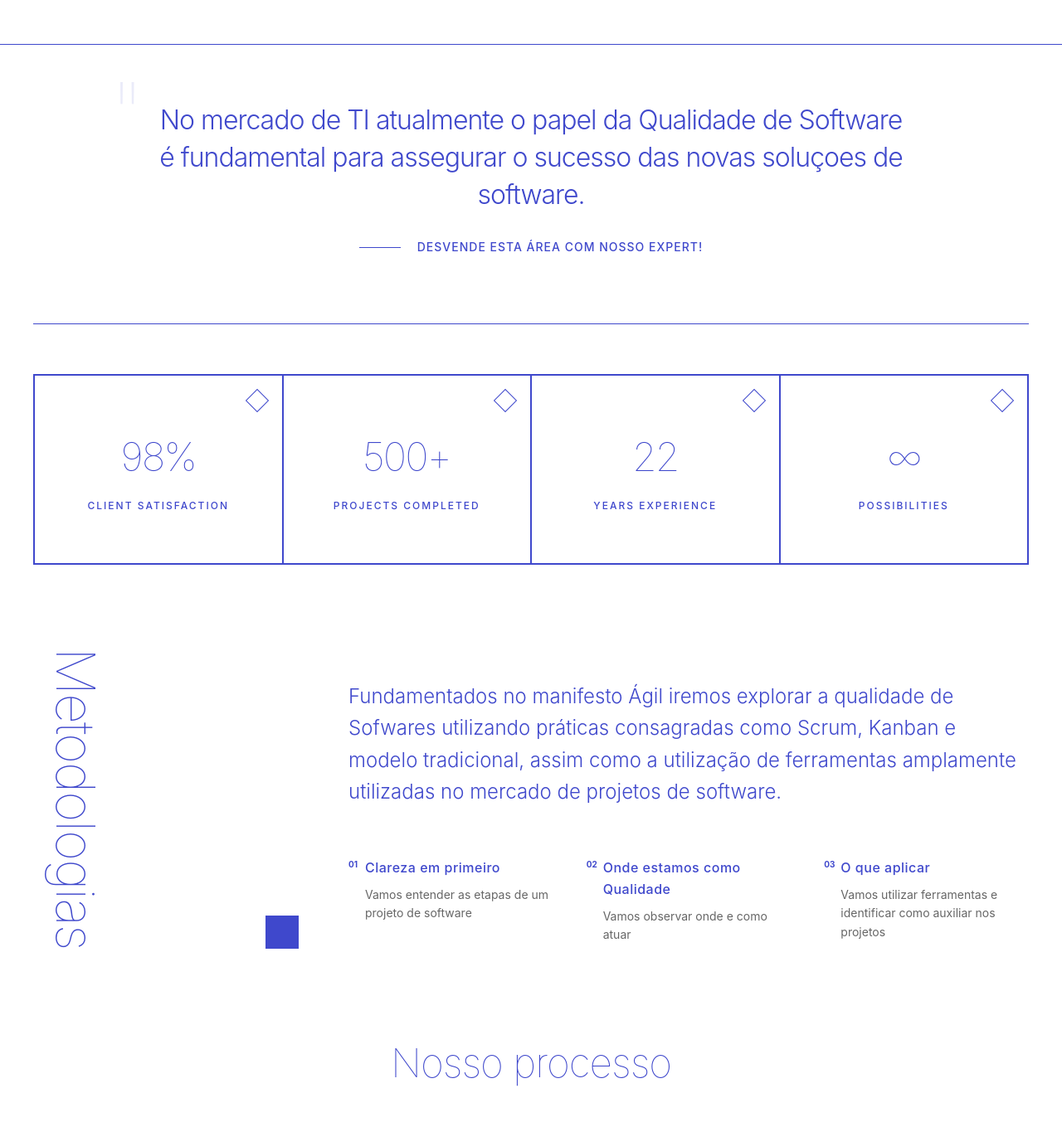
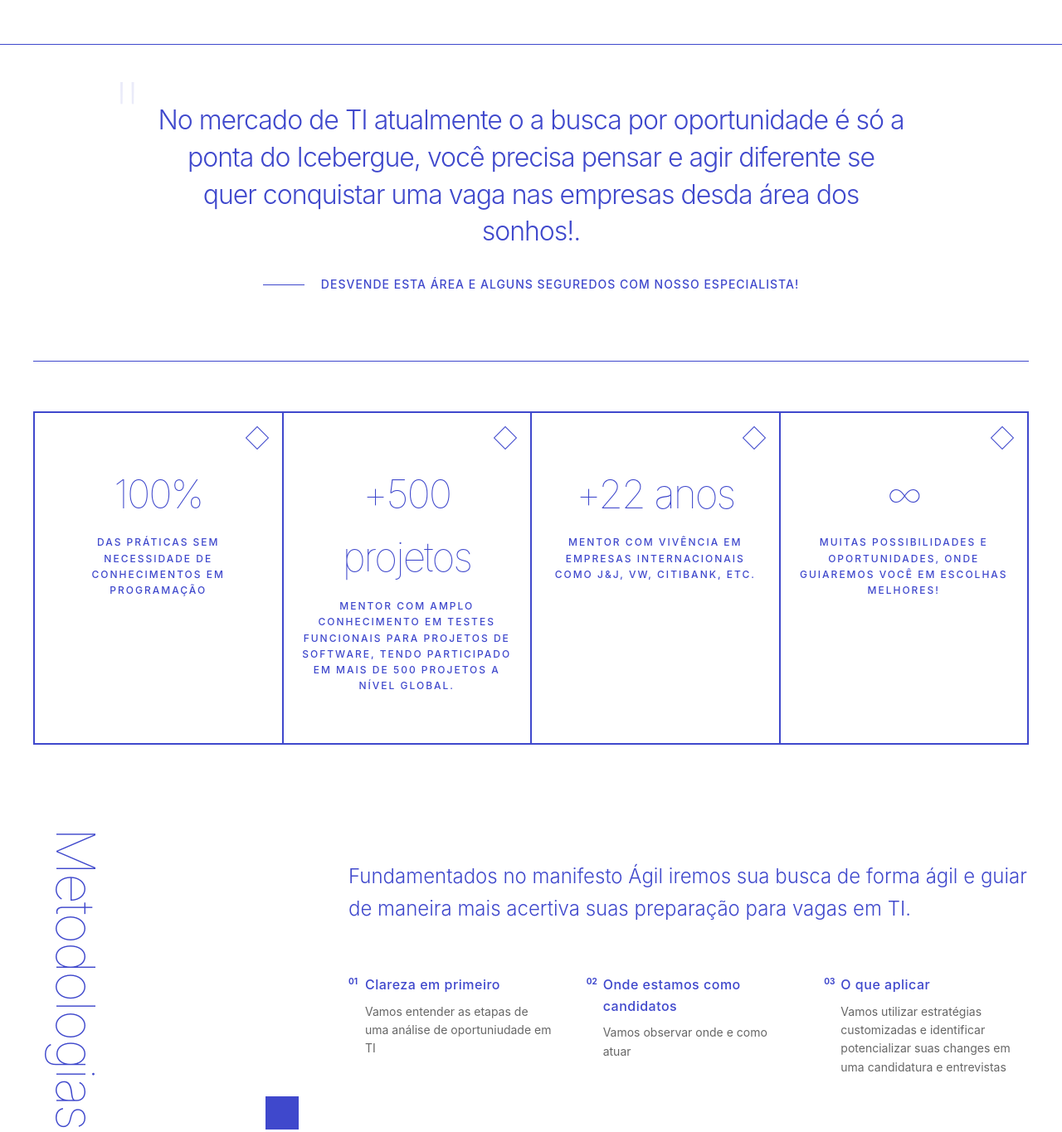
Before and after one commit to mentoringceoknowhow-hub/main, a plain HTML site: page mentor3.html in a window 1280 px wide. Shown: the part 797-2162 px from the top of the page at 83% size. Drawn offline with Linux system fonts and the light colour scheme.

Commit message:
Update mentor3.html

```diff
--- a/mentor3.html
+++ b/mentor3.html
@@ -15,7 +15,7 @@
                         <spam style="display: flex; justify-content: left; align-items: left; height: 50px;">
             <img src="images/logo.png" alt="Descrição da imagem">
             </spam>
-            <a href="#home" class="logo">ANALISTA EM TI </a>
+            <a href="#home" class="logo">Seu perfil e a Tecnologia da Informação </a>
             <div class="menu-toggle" id="menuToggle">
                 <span></span>
                 <span></span>
@@ -44,7 +44,7 @@
         <div class="hero-decoration"></div>
         <div class="hero-content">
             <h1>Mentoria para orientação na carreira em TI</h1>
-            <p class="subtitle">Desvende uma profissão em TI sem precisar saber programar!</p>
+            <p class="subtitle">Desvende uma profissão em TI e saiba onde melhorar seu perfil para conquistar oportunidades neste mercardo!</p>
             <a href="#about" class="cta-button">EXPLORE</a>
         </div>
     </section>
@@ -56,10 +56,10 @@
             <div class="about-intro fade-in">
                 <div class="quote-block">
                     <span class="quote-mark">"</span>
-                    <h3>No mercado de TI atualmente o papel da Qualidade de Software é fundamental para assegurar o sucesso das novas soluçoes de software. </h3>
+                    <h3>No mercado de TI atualmente o a busca por oportunidade é só a ponta do Icebergue, você precisa pensar e agir diferente se quer conquistar uma vaga nas empresas desda área dos sonhos!. </h3>
                     <div class="quote-author">
                         <span class="author-line"></span>
-                        <p>Desvende esta área com nosso Expert!</p>
+                        <p>Desvende esta área e alguns seguredos com nosso Especialista!</p>
                     </div>
                 </div>
             </div>
@@ -69,23 +69,23 @@
             <!-- Stats Section -->
             <div class="stats-grid fade-in">
                 <div class="stat-item">
-                    <div class="stat-number">98%</div>
-                    <div class="stat-label">Client Satisfaction</div>
+                    <div class="stat-number">100%</div>
+                    <div class="stat-label">Das práticas sem necessidade de conhecimentos em programação</div>
                     <div class="stat-decoration"></div>
                 </div>
                 <div class="stat-item">
-                    <div class="stat-number">500+</div>
-                    <div class="stat-label">Projects Completed</div>
+                    <div class="stat-number">+500 projetos</div>
+                    <div class="stat-label">Mentor com amplo conhecimento em testes funcionais para projetos de software, tendo participado em mais de 500 projetos a nível global.</div>
                     <div class="stat-decoration"></div>
                 </div>
                 <div class="stat-item">
-                    <div class="stat-number">22</div>
-                    <div class="stat-label">Years Experience</div>
+                    <div class="stat-number">+22 anos</div>
+                    <div class="stat-label">Mentor com vivência em empresas internacionais como J&J, VW, CitiBank, etc.</div>
                     <div class="stat-decoration"></div>
                 </div>
                 <div class="stat-item">
                     <div class="stat-number">∞</div>
-                    <div class="stat-label">Possibilities</div>
+                    <div class="stat-label">Muitas possibilidades e oportunidades, onde guiaremos você em escolhas melhores!</div>
                     <div class="stat-decoration"></div>
                 </div>
             </div>
@@ -98,23 +98,23 @@
                 </div>
                 <div class="philosophy-content">
                     <div class="philosophy-main">
-                        <p class="lead-text">Fundamentados no manifesto Ágil iremos explorar a qualidade de Sofwares utilizando práticas consagradas como Scrum, Kanban e modelo tradicional, assim como a utilização de ferramentas amplamente utilizadas no mercado de projetos de software.</p>
+                        <p class="lead-text">Fundamentados no manifesto Ágil iremos sua busca de forma ágil e guiar de maneira mais acertiva suas preparação para vagas em TI.</p>
                     </div>
                     <div class="philosophy-points">
                         <div class="point-item">
                             <span class="point-number">01</span>
                             <h4>Clareza em primeiro</h4>
-                            <p>Vamos entender as etapas de um projeto de software</p>
+                            <p>Vamos entender as etapas de uma análise de oportuniudade em TI</p>
                         </div>
                         <div class="point-item">
                             <span class="point-number">02</span>
-                            <h4>Onde estamos como Qualidade</h4>
+                            <h4>Onde estamos como candidatos</h4>
                             <p>Vamos observar onde e como atuar</p>
                         </div>
                         <div class="point-item">
                             <span class="point-number">03</span>
                             <h4>O que aplicar</h4>
-                            <p>Vamos utilizar ferramentas e identificar como auxiliar nos projetos</p>
+                            <p>Vamos utilizar estratégias customizadas e identificar potencializar suas changes em uma candidatura e entrevistas</p>
                         </div>
                     </div>
                 </div>
```
